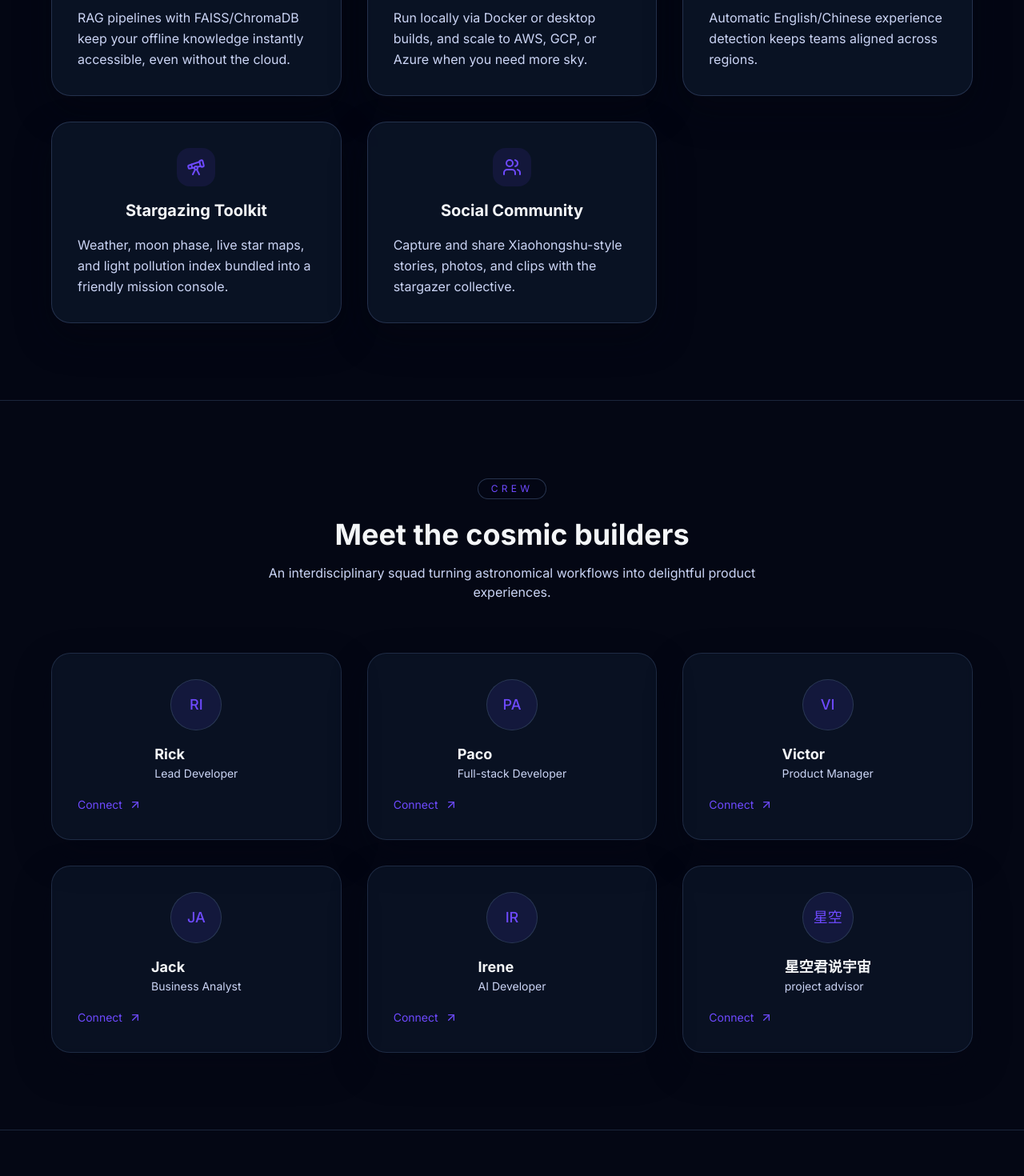
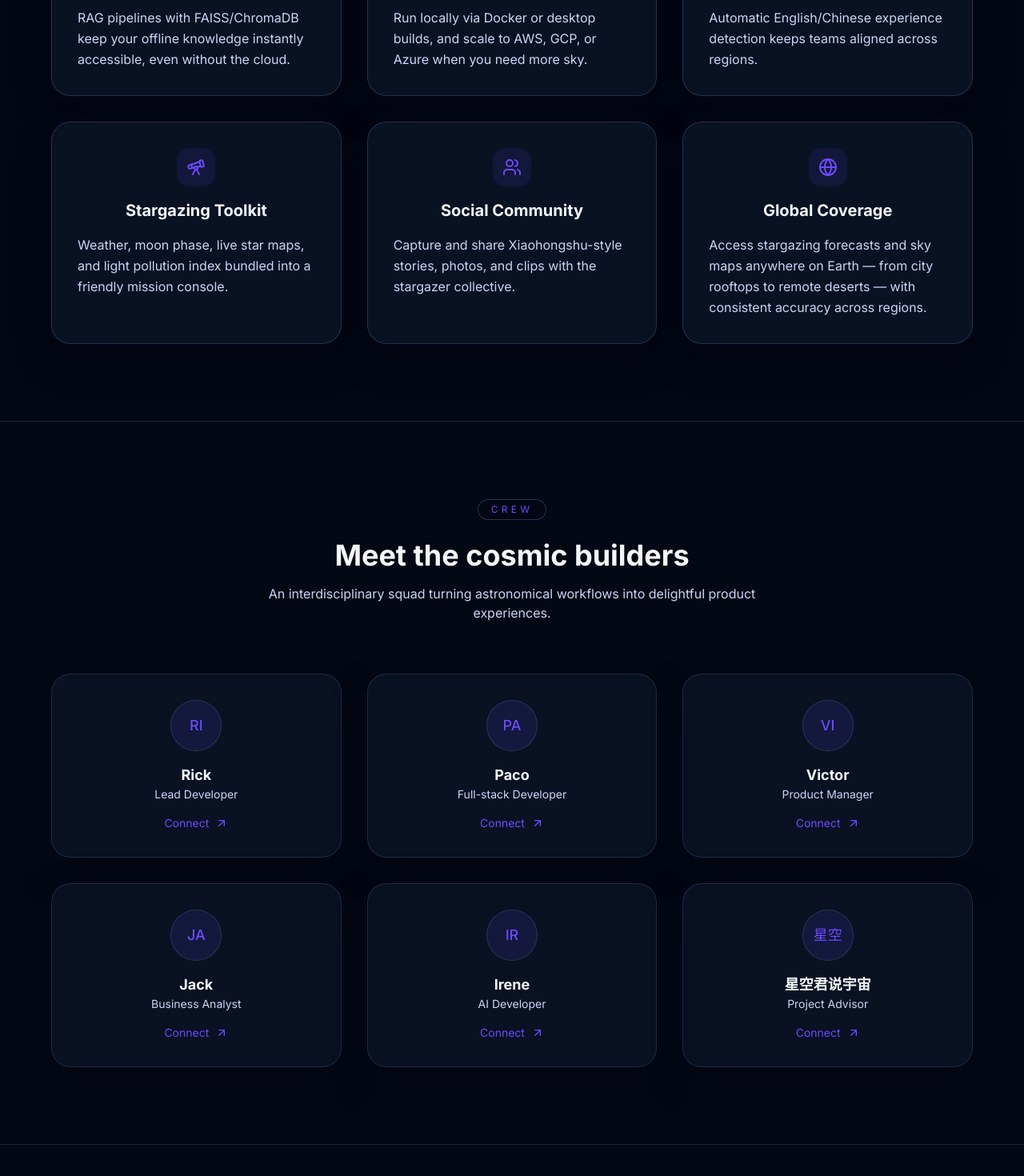
Before and after one commit to Ruixiaoke/ASimpleStarGazerWEB, a React (Vite) app: page / in a window 1280 px wide. Shown: the part 1168-2638 px from the top of the page at 80% size. Built offline with nearby package versions, Linux system fonts and the light colour scheme; no server answers.

Commit message:
modified

```diff
--- a/src/components/SiteHeader.tsx
+++ b/src/components/SiteHeader.tsx
@@ -36,7 +36,7 @@ export function SiteHeader() {
         <div className="hidden md:flex">
           <Button asChild size="sm" variant="primary" className="gap-2">
             <a
-              href="https://github.com/RickZhou0527/ASimpleStarGazer"
+              href="https://github.com/Ruixiaoke/ASimpleStarGazer"
               target="_blank"
               rel="noreferrer"
             >
@@ -69,7 +69,7 @@ export function SiteHeader() {
             ))}
             <Button asChild size="sm" variant="primary" className="mt-2">
               <a
-                href="https://github.com/RickZhou0527/ASimpleStarGazer"
+                href="https://github.com/Ruixiaoke/ASimpleStarGazer"
                 target="_blank"
                 rel="noreferrer"
               >
--- a/src/sections/DocsSection.tsx
+++ b/src/sections/DocsSection.tsx
@@ -4,7 +4,7 @@ import { BookOpen, Star } from "lucide-react";
 
 import { Button } from "@/components/ui/button";
 
-const repoUrl = "https://github.com/RickZhou0527/ASimpleStarGazer";
+const repoUrl = "https://github.com/Ruixiaoke/ASimpleStarGazer";
 const readmeUrl = `${repoUrl}#readme`;
 
 export function DocsSection() {
--- a/src/sections/FeaturesSection.tsx
+++ b/src/sections/FeaturesSection.tsx
@@ -2,6 +2,7 @@ import { motion, type Variants } from "framer-motion";
 import {
   Bot,
   Cloud,
+  Globe,
   Languages,
   Telescope,
   Users,
@@ -45,6 +46,12 @@ const features = [
     description:
       "Capture and share Xiaohongshu-style stories, photos, and clips with the stargazer collective.",
     icon: Users,
+  },
+  {
+    title: "Global Coverage",
+    description:
+      "Access stargazing forecasts and sky maps anywhere on Earth — from city rooftops to remote deserts — with consistent accuracy across regions.",
+    icon: Globe,
   },
 ];
 
--- a/src/sections/HeroSection.tsx
+++ b/src/sections/HeroSection.tsx
@@ -66,7 +66,7 @@ export function HeroSection() {
           <div className="flex flex-col gap-4 sm:flex-row sm:items-center">
             <Button asChild size="lg" variant="primary" className="gap-2">
               <a
-                href="https://github.com/RickZhou0527/ASimpleStarGazer"
+                href="https://github.com/Ruixiaoke/ASimpleStarGazer"
                 target="_blank"
                 rel="noreferrer"
               >
@@ -76,7 +76,7 @@ export function HeroSection() {
             </Button>
             <Button asChild size="lg" variant="outline" className="gap-2">
               <a
-                href="https://github.com/RickZhou0527/ASimpleStarGazer#documentation"
+                href="https://github.com/Ruixiaoke/ASimpleStarGazer#documentation"
                 target="_blank"
                 rel="noreferrer"
               >
--- a/src/sections/TeamSection.tsx
+++ b/src/sections/TeamSection.tsx
@@ -8,7 +8,7 @@ const teamMembers = [
   {
     name: "Rick",
     role: "Lead Developer",
-    link: "https://github.com/RickZhou0527",
+    link: "https://www.linkedin.com/in/datong-zhou/",
     avatar: "",
   },
   {
@@ -32,12 +32,12 @@ const teamMembers = [
   {
     name: "Irene",
     role: "AI Developer",
-    link: "https://github.com/irene-ai",
+    link: "https://www.linkedin.com/in/xiyan-huang-ba4b44306",
     avatar: "",
   },
   {
     name: "星空君说宇宙",
-    role: "project advisor",
+    role: "Project Advisor",
     link: "https://space.bilibili.com/57859809",
     avatar: "",
   }
@@ -84,7 +84,7 @@ export function TeamSection() {
               }}
             >
               <Card className="group h-full border-border/40 bg-card/70">
-                <CardHeader className="flex items-center gap-4">
+                <CardHeader className="flex flex-col items-center gap-4 text-center">
                   <Avatar>
                     {member.avatar ? (
                       <AvatarImage src={member.avatar} alt={`${member.name} avatar`} />
@@ -101,7 +101,7 @@ export function TeamSection() {
                     <p className="text-sm text-muted-foreground">{member.role}</p>
                   </div>
                 </CardHeader>
-                <CardContent>
+                <CardContent className="flex justify-center">
                   <a
                     href={member.link}
                     target="_blank"
```
